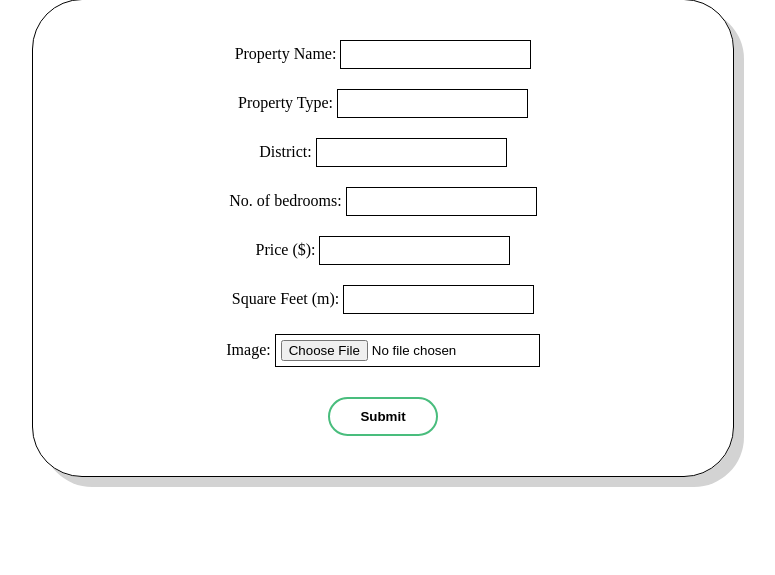
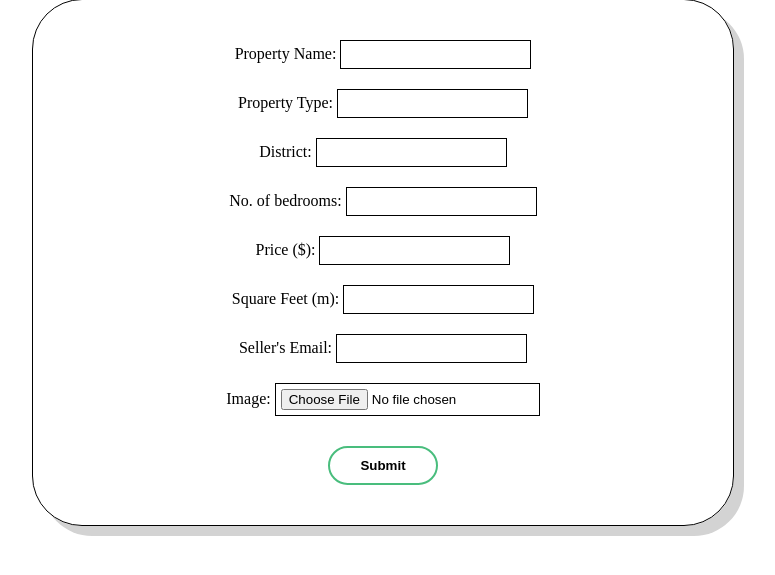
Before and after one commit to prozai/viewnest, a Flask app: page /create_property in a window 1280 px wide. Shown: the part 109-684 px from the top of the page, without its empty margins (257-1032 px from the left). Run offline with Flask 3, Linux system fonts and the light colour scheme.

Commit message:
updated property html

```diff
--- a/app/templates/REAgent/REA_properties.html
+++ b/app/templates/REAgent/REA_properties.html
@@ -214,6 +214,7 @@
                 Bedrooms: {{ property.bedroom_no }}<br>
                 Price: ${{ '%.2f' | format(property.price) }}<br>
                 PSF: {{ property.psf }}<br>
+                Seller's Email: {{ property.selleremail }}<br>
                 Listing Date: {{ property.listing_date }}<br>
                 {% if property.date_sold %}
                 <strong>Date Sold: {{ property.date_sold }}</strong><br>
--- a/app/templates/REAgent/create_property.html
+++ b/app/templates/REAgent/create_property.html
@@ -81,6 +81,10 @@
         <input type="text" id="psf" class="form-control" required>
       </div>
       <div class="form-group">
+        <label for="selleremail">Seller's Email:</label>
+        <input type="text" id="selleremail" class="form-control" required>
+      </div>
+      <div class="form-group">
         <label for="image_url">Image:</label>
         <input type="file" id="image_url" class="form-control-image" required>
       </div>
@@ -97,6 +101,7 @@
       formData.append('bedroom_no', document.getElementById('bedroom_no').value);
       formData.append('price', document.getElementById('price').value);
       formData.append('psf', document.getElementById('psf').value);
+      formData.append('selleremail', document.getElementById('selleremail').value);
 
       var imageFile = document.getElementById('image_url').files[0];
       formData.append('image_url', imageFile);
--- a/app/templates/REAgent/update_property.html
+++ b/app/templates/REAgent/update_property.html
@@ -81,6 +81,10 @@
         <input type="text" id="psf" class="form-control" value="{{ property.psf }}" required>
       </div>
       <div class="form-group">
+        <label for="selleremail">Seller's Email :</label>
+        <input type="text" id="selleremail" class="form-control" value="{{ property.selleremail }}" required>
+      </div>
+      <div class="form-group">
         <label for="image_url">Image:</label>
         <!-- <img src="{{ property.image_url }}" alt="Property Image" style="max-width: 300px;"> -->
         <input type="file" id="image_url" class="form-control-image">
@@ -100,6 +104,7 @@
       formData.append('bedroom_no', document.getElementById('bedroom_no').value);
       formData.append('price', document.getElementById('price').value);
       formData.append('psf', document.getElementById('psf').value);
+      formData.append('selleremail', document.getElementById('selleremail').value);
 
       var imageFile = document.getElementById('image_url').files[0];
       formData.append('image_url', imageFile);
```
